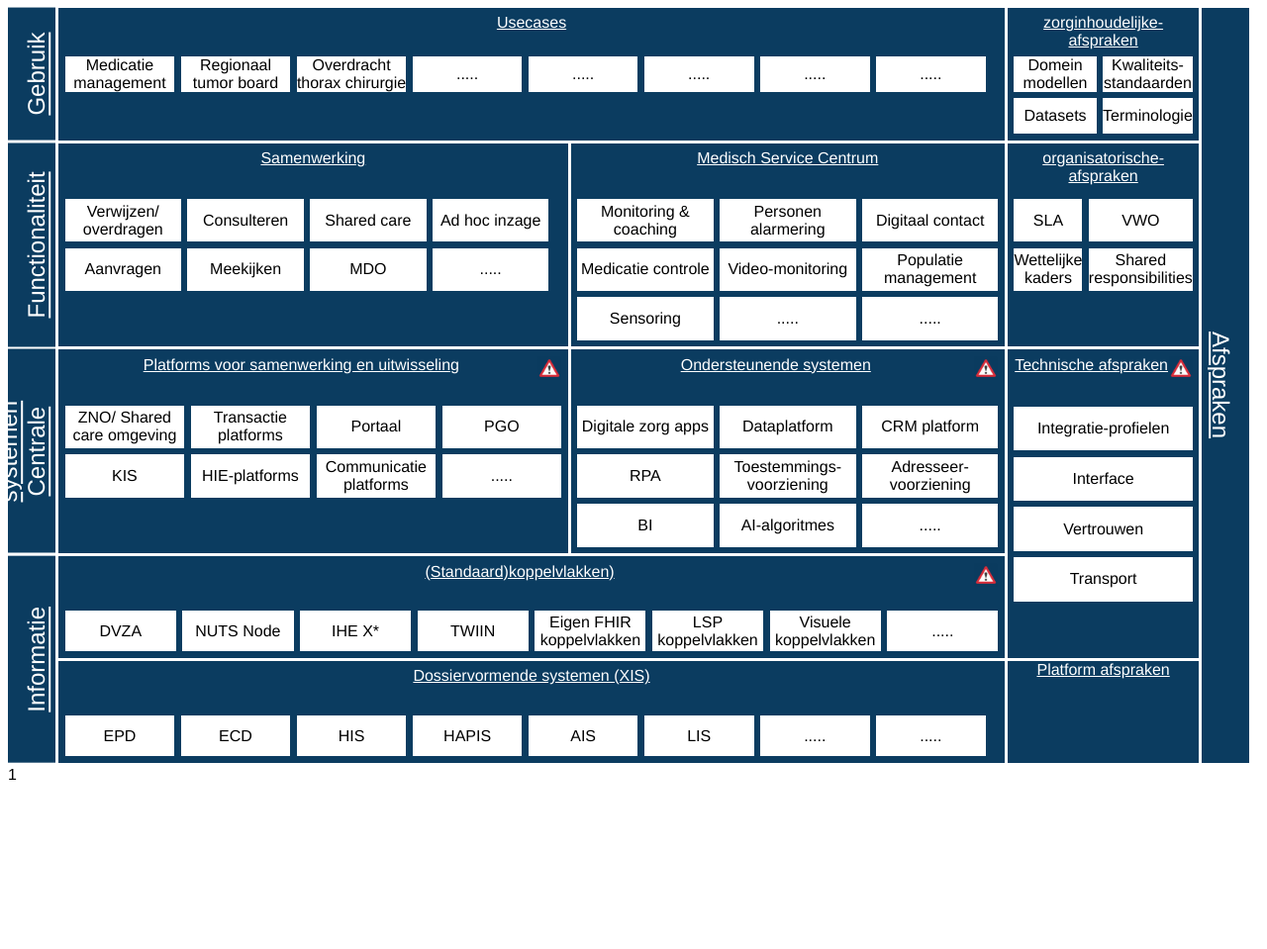
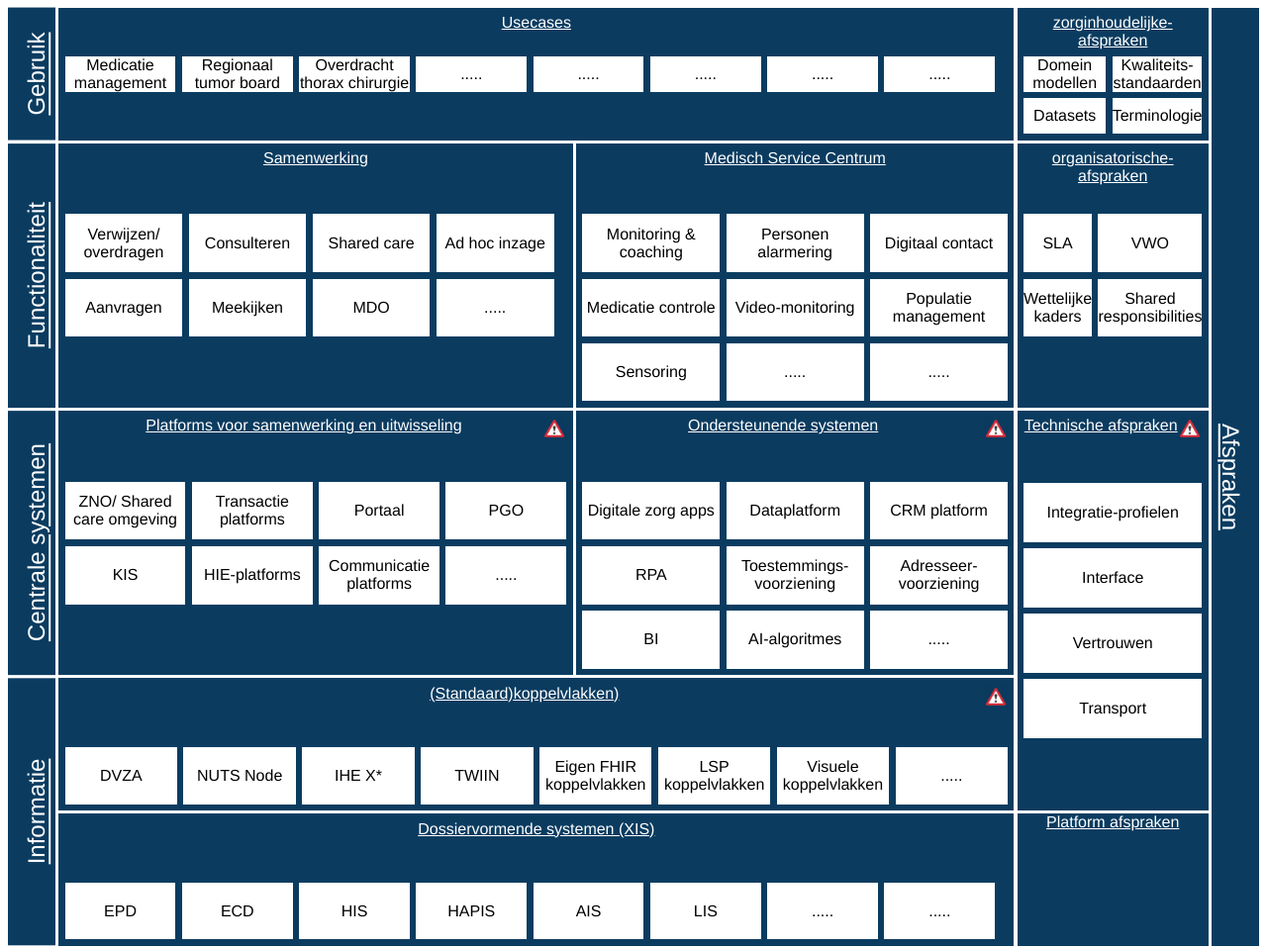
Before and after one commit to rjpnienhuis/mhi-dcmenu, a plain HTML site: page menu2.html in a window 1280 px wide. Shown: the whole page at 99% size. Before the commit the page ends 800 px from the top, so only its background shows below. Drawn offline with Linux system fonts and the light colour scheme.

Commit message:
minor fixes

```diff
--- a/menu2.html
+++ b/menu2.html
@@ -14,8 +14,7 @@
             grid-template-columns: 3em 2.7fr 2.3fr 1fr 3em;
             grid-template-rows: 1fr 2fr 2fr 1fr 1fr;
             grid-gap:0.2em;
-            width: 98vw;
-            height: 98vh;
+
             font-family: Helvetica Neue, Helvetica, Arial, sans-serif;
         }
 
@@ -217,7 +216,7 @@
             <a href="meekijken.html" class="menu-option" style="grid-row: 3;">Meekijken</a>
             <a href="mdo.html" class="menu-option" style="grid-row: 3;">MDO</a>
             <a href="suggesties" class="menu-option" style="grid-row: 3;">.....</a>
-        </div>1
+        </div>
         <div class="msc" ><a href="medisch-service-centrum.html" class="menu-header" style="grid-column: 1/4;grid-row: 1;">Medisch Service Centrum</a>
             <a href="monitoring-coaching.html" class="menu-option">Monitoring & coaching</a>
             <a href="personen-alarmering.html" class="menu-option">Personen alarmering</a>
```
